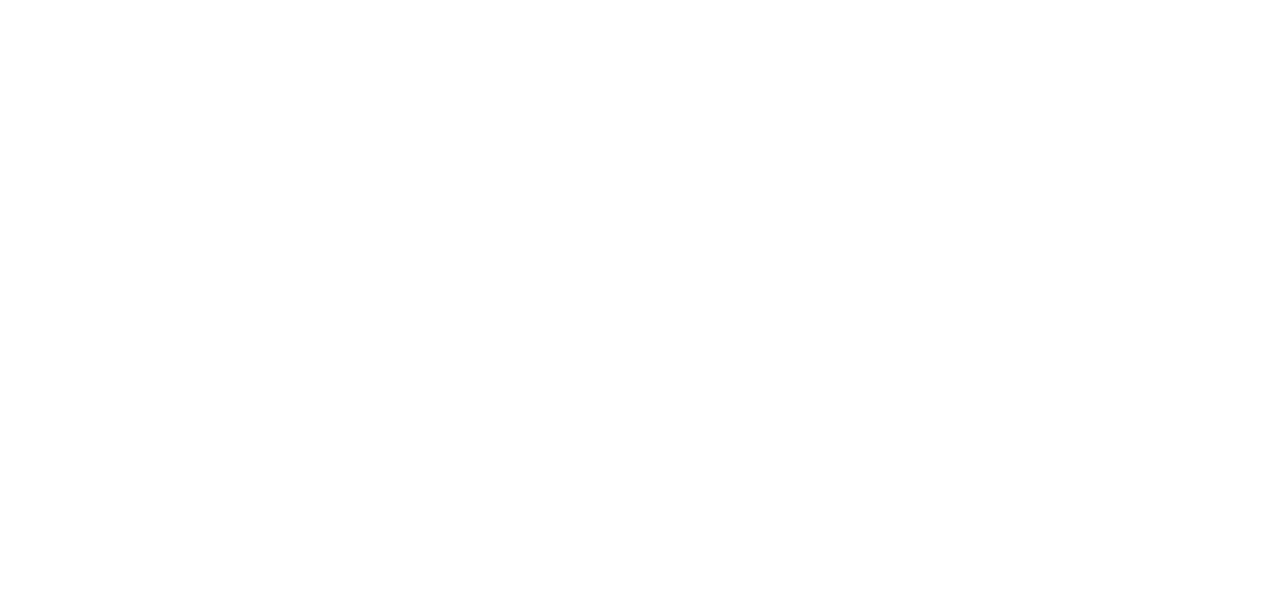
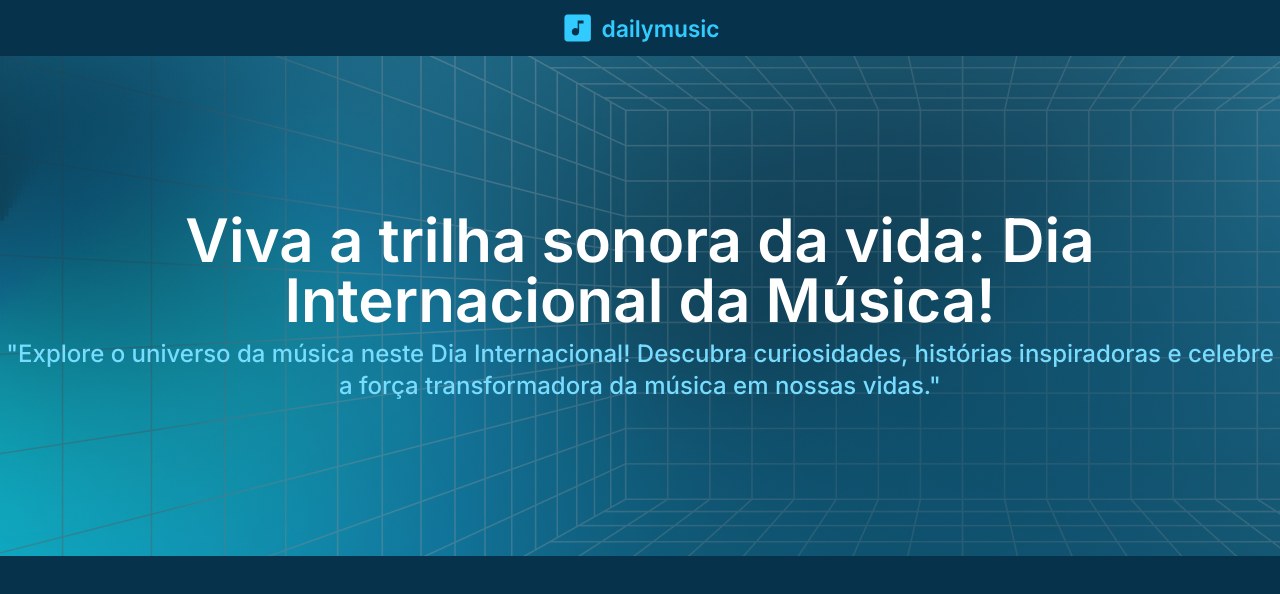
Before and after one commit to lucasdaher/dailymusic, a React (Vite) app: page / in a window 1280 px wide. Shown: the top 594 px of the page. Built offline with nearby package versions, Linux system fonts and the light colour scheme.

Commit message:
adicionando nova seção e melhorando SEO.

```diff
--- a/index.html
+++ b/index.html
@@ -18,6 +18,8 @@
     content="Seu guia completo para o Dia Internacional da Música. Descubra a história, curiosidades, eventos e como celebrar essa data especial com o dailymusic." />
   <meta property="og:image"
     content="https://res.cloudinary.com/dwy9nsljn/image/upload/v1726421903/opengraph-cape_vaglu9.png" />
+  <meta property="og:image:width" content="1200">
+  <meta property="og:image:height" content="627">
   <meta property="og:url" content="https://dailymusic-app.vercel.app/" />
   <meta property="og:type" content="website" />
 
--- a/src/app.tsx
+++ b/src/app.tsx
@@ -1,5 +1,5 @@
 import { createBrowserRouter } from "react-router-dom";
-import Home from "./view/Home";
+import Home from "./pages/Home";
 
 export const router = createBrowserRouter([
   {
--- a/src/components/Header.tsx
+++ b/src/components/Header.tsx
@@ -1,7 +1,16 @@
-import React from "react";
+import logo from "../assets/logo/dailymusic.svg";
 
 interface HeaderProps {}
 
 export default function Header({}: HeaderProps) {
-  return <React.Fragment></React.Fragment>;
+  return (
+    <header className="flex justify-between items-center w-full h-14">
+      <div className="max-w-[1440px] mx-auto">
+        <picture>
+          <source type="image/xml+svg" srcSet={logo} />
+          <img src={logo} alt="logo do dailymusic" className="w-40" />
+        </picture>
+      </div>
+    </header>
+  );
 }
--- a/src/index.css
+++ b/src/index.css
@@ -1,3 +1,5 @@
+@import url("https://fonts.googleapis.com/css2?family=Inter:ital,opsz,wght@0,14..32,100..900;1,14..32,100..900&display=swap");
+
 @tailwind base;
 @tailwind components;
 @tailwind utilities;
@@ -6,4 +8,17 @@
   padding: 0;
   margin: 0;
   box-sizing: border-box;
+  font-family: "Inter", sans-serif;
 }
+
+body {
+  background-color: #06334b;
+}
+
+@layer utilities {
+  .background-presentation {
+    background-image: url("src/assets/backgrounds/background.png");
+    background-size: cover;
+    background-repeat: no-repeat;
+  }
+}
--- /dev/null
+++ b/src/pages/Home.tsx
@@ -0,0 +1,23 @@
+import React from "react";
+import Header from "../components/Header";
+
+export default function Home() {
+  return (
+    <React.Fragment>
+      <Header />
+
+      <main>
+        <section className="background-presentation w-full h-[500px] flex flex-col justify-center items-center gap-2">
+          <h1 className="text-white text-6xl font-inter font-semibold w-auto max-w-[96rem] text-center">
+            Viva a trilha sonora da vida: Dia Internacional da Música!
+          </h1>
+          <p className="text-malibu-300 font-inter text-2xl font-medium w-auto max-w-[96rem] text-center">
+            "Explore o universo da música neste Dia Internacional! Descubra
+            curiosidades, histórias inspiradoras e celebre a força
+            transformadora da música em nossas vidas."
+          </p>
+        </section>
+      </main>
+    </React.Fragment>
+  );
+}
--- a/src/view/Home.tsx
+++ /dev/null
@@ -1,7 +0,0 @@
-import React from "react";
-
-interface HomeProps {}
-
-export default function Home({}: HomeProps) {
-  return <React.Fragment></React.Fragment>;
-}
--- a/tailwind.config.js
+++ b/tailwind.config.js
@@ -2,7 +2,26 @@
 export default {
   content: ["./index.html", "./src/**/*.{js,ts,jsx,tsx}"],
   theme: {
-    extend: {},
+    extend: {
+      colors: {
+        malibu: {
+          50: "#effaff",
+          100: "#dff4ff",
+          200: "#b8ebff",
+          300: "#78dcff",
+          400: "#32cbff",
+          500: "#06b5f1",
+          600: "#0091ce",
+          700: "#0074a7",
+          800: "#02618a",
+          900: "#085172",
+          950: "#06334b",
+        },
+      },
+      fontFamily: {
+        inter: ["Inter", "sans-serif"],
+      },
+    },
   },
   plugins: [],
 };
```
Also changed, not shown: src/assets/logo/dailymusic.svg (added).
